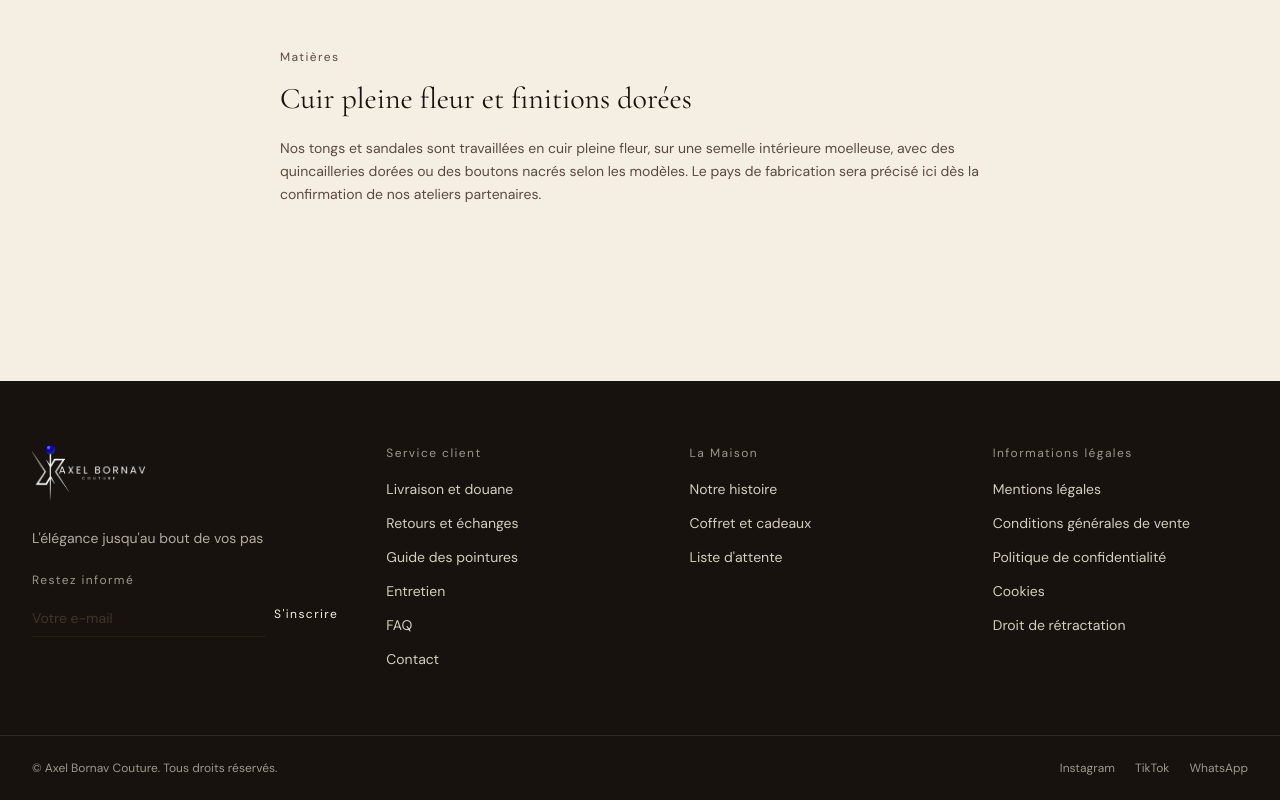
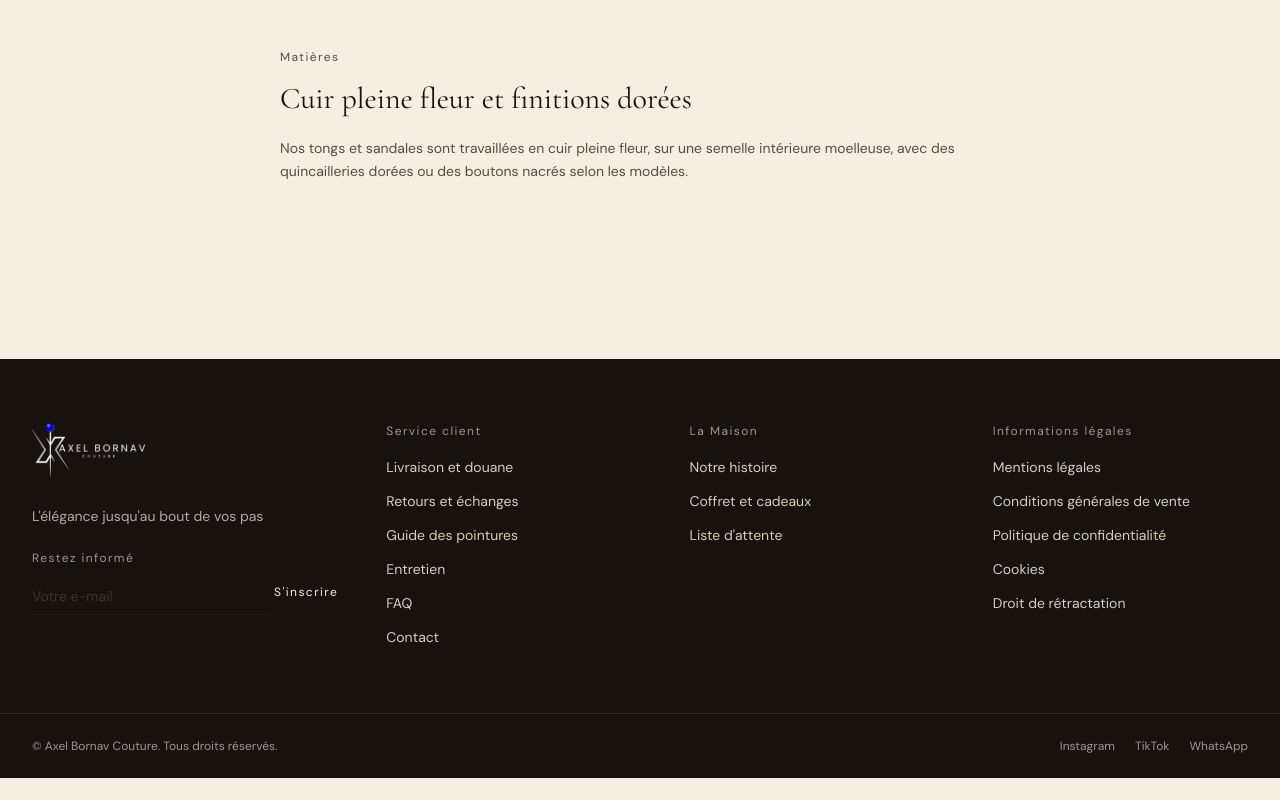
Before and after one commit to sedric6-rgb/axel-bornav-couture, a Next.js app: page /la-maison in a window 1280 px wide. Shown: the part 1211-2011 px from the top of the page. After the commit the page ends 1989 px from the top, so only its background shows below. Built offline with nearby package versions, Linux system fonts and the light colour scheme; no server answers.

Commit message:
Retirer la mention du pays de fabrication sur la page La Maison
Co-Authored-By: Claude Sonnet 5 <noreply@anthropic.com>
Claude-Session: https://claude.ai/code/session_014dGiha4KnvY1RSmTagq5K1

```diff
--- a/app/la-maison/page.tsx
+++ b/app/la-maison/page.tsx
@@ -61,8 +61,7 @@ export default function LaMaisonPage() {
           <p className="text-sm text-muted leading-relaxed">
             Nos tongs et sandales sont travaillées en cuir pleine fleur, sur
             une semelle intérieure moelleuse, avec des quincailleries dorées
-            ou des boutons nacrés selon les modèles. Le pays de fabrication
-            sera précisé ici dès la confirmation de nos ateliers partenaires.
+            ou des boutons nacrés selon les modèles.
           </p>
         </FadeIn>
       </section>
```
